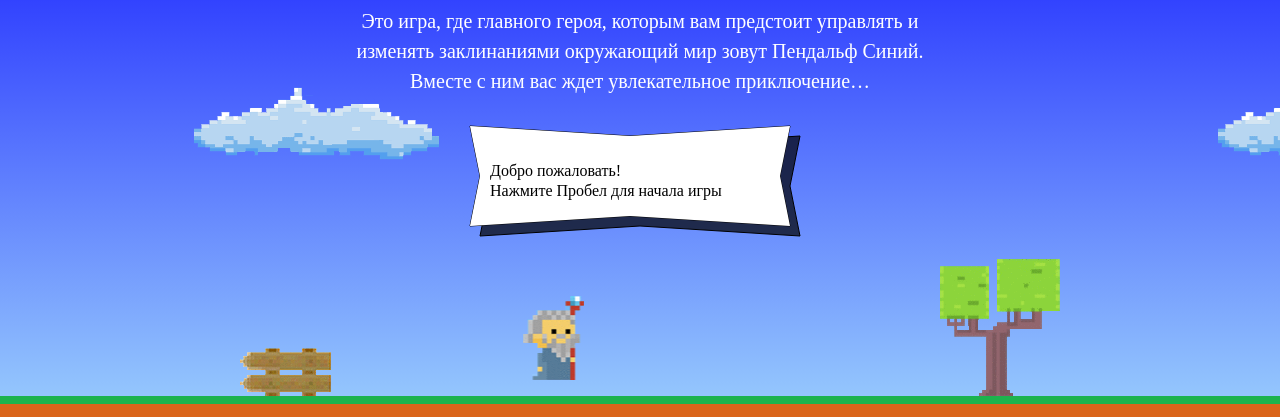
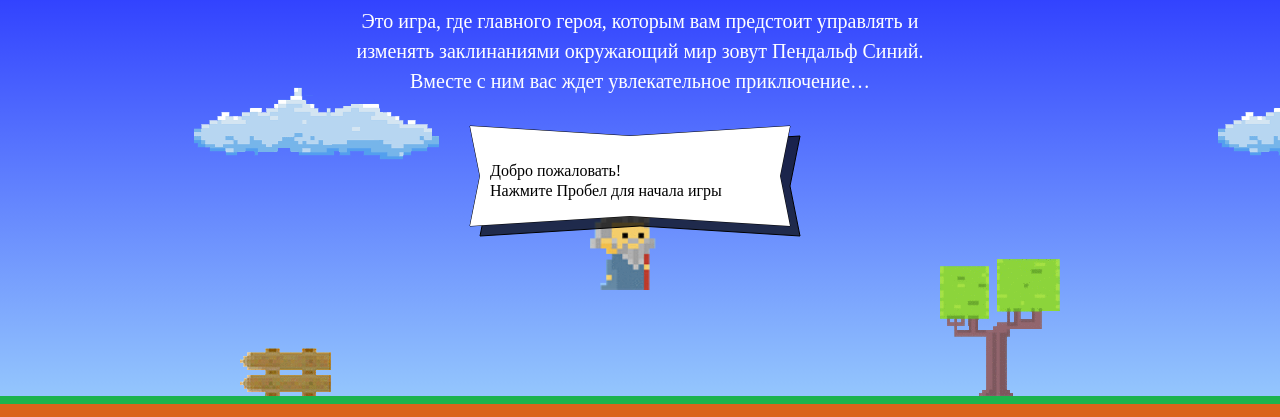
Before and after one commit to Rielees777/559959-code-and-magick-18, a website: page index.html in a window 1280 px wide. Shown: the part 203-620 px from the top of the page. Drawn offline with Linux system fonts and the light colour scheme; a web font is replaced by a local one.

Commit message:
add script changes mage position and behavior

```diff
--- a/index.html
+++ b/index.html
@@ -180,7 +180,26 @@
         <p class="setup-similar-label">Петр Петров</p>
       </div>
     </template>
-
+    <script>
+      var fireballSize = 22;
+      var getFireballSpeed = function(left){
+        if (left) {
+          return 5;
+        }
+        return 2;
+      };
+      var wizardSpeed = 3;
+      var wizardWidth = 70;
+      var getWizardHeight = function(wizardWidth){
+        return 1.337 * wizardWidth;
+      }
+      var getWizardX = function(width) {
+        return 300;
+      };
+      var getWizardY = function(height){
+        return 100;
+      };
+    </script>
     <script src="js/game.js"></script>
 
   </body>
```
Lines whose indentation alone changed are shown as unchanged.
